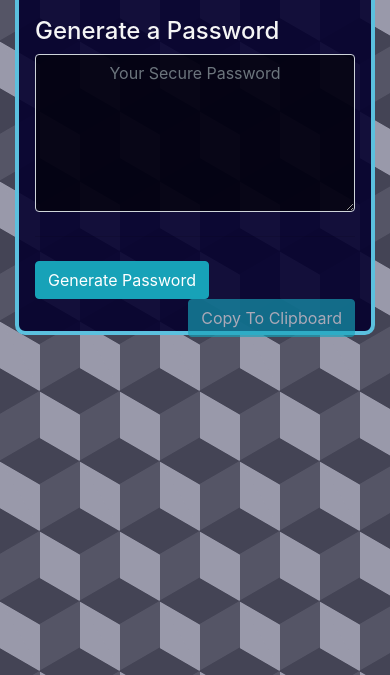
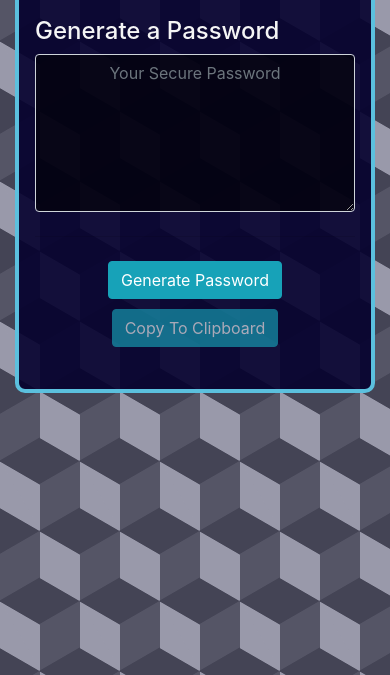
Before and after one commit to alexcoulter/password-generator, a plain HTML site: page index.html in a window 390 px wide. Shown: the part 169-844 px from the top of the page. Drawn offline with nearby package versions, Linux system fonts and the light colour scheme.

Commit message:
fixed button spacing on small screens

```diff
--- a/index.html
+++ b/index.html
@@ -24,9 +24,9 @@
       <textarea class="form-control text-center" id="mytext" rows="6" placeholder = "Your Secure Password"></textarea>
     </div>
     <hr class="my-4">
-    <button type="submit" class="btn btn-info" onclick = "passwordGenerate()">Generate Password
+    <button type="submit" id ="button1" class="btn btn-info" onclick = "passwordGenerate()">Generate Password
   </button>
-  <button type="submit" class="btn btn-info disabled float-right" onclick = "copyClip()" aria-disabled="true" id = "button2">Copy To Clipboard
+  <button type="submit" class="btn btn-info disabled float-right clearfix" onclick = "copyClip()" aria-disabled="true" id = "button2">Copy To Clipboard
   </button>
   </div>
   </div>
--- a/style.css
+++ b/style.css
@@ -14,7 +14,7 @@ background-position: 0 0, 0 0, 40px 70px, 40px 70px, 0 0, 40px 70px;
 .jumbotron {
   background-color: rgba(5,0,46,0.9);
   border:4px solid rgb(91,192,222);
-
+  overflow:hidden;
   max-width: 600px;
   margin: 0 auto;
   border-radius: 10px;
@@ -34,3 +34,19 @@ h1{
 #mytext {
   color:white;
 }
+
+@media only screen and (max-width: 400px) {
+#button2 {
+  float:none !important;
+}
+.jumbotron{
+  text-align: center;
+}
+
+#button1 {
+margin-bottom:10px;
+}
+#button2 {
+  margin-bottom:10px;
+  }
+}
```
